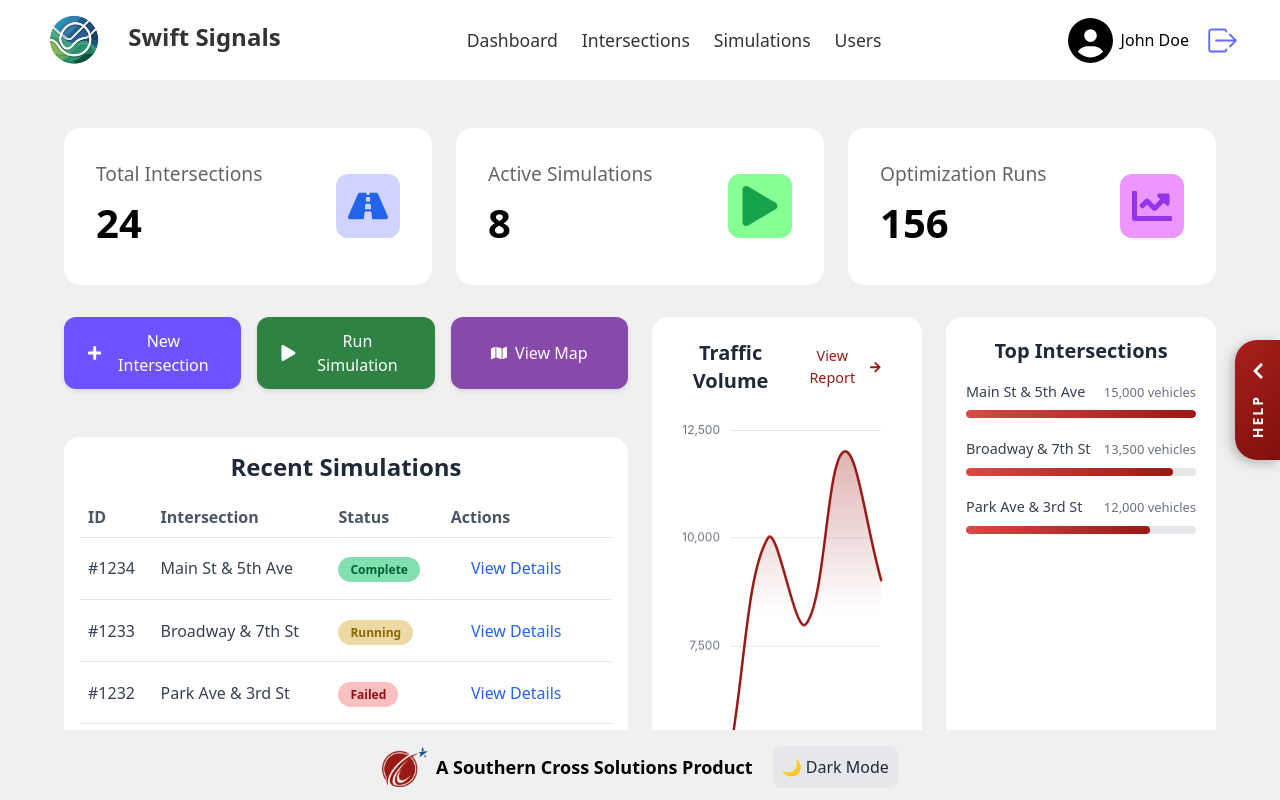
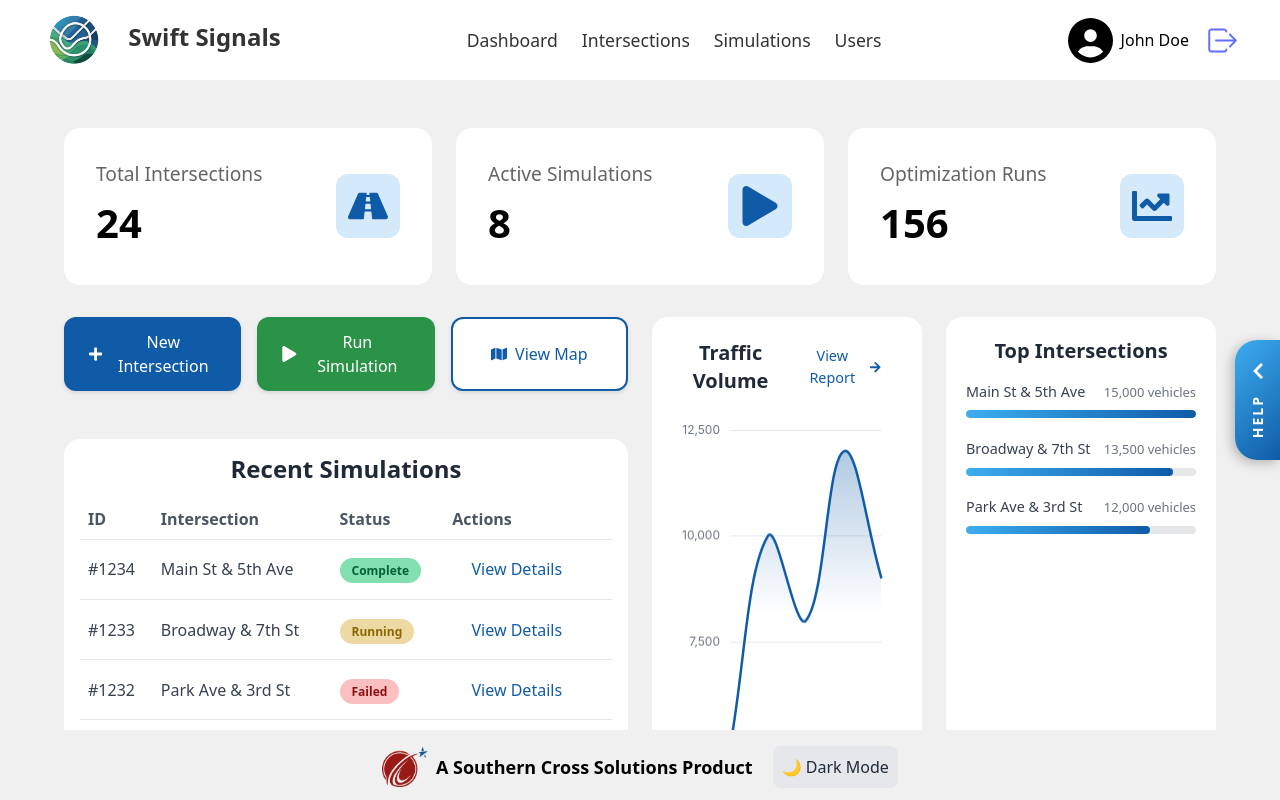
Before and after one commit to COS301-SE-2025/Swift-Signals, a React (Vite) app in the folder frontend/: page /dashboard in a window 1280 px wide. Built offline with nearby package versions, Linux system fonts and the light colour scheme.

Commit message:
Updated colours on dashboard page

```diff
--- a/frontend/src/pages/Dashboard.tsx
+++ b/frontend/src/pages/Dashboard.tsx
@@ -68,8 +68,8 @@ const Dashboard: React.FC = () => {
       const ctx = chartRef.current.getContext("2d");
       if (!ctx) return;
       const gradient = ctx.createLinearGradient(0, 0, 0, 200);
-      gradient.addColorStop(0, "rgba(153, 25, 21, 0.4)");
-      gradient.addColorStop(1, "rgba(153, 25, 21, 0)");
+      gradient.addColorStop(0, "rgba(15, 91, 167, 0.4)");
+      gradient.addColorStop(1, "rgba(15, 91, 167, 0)");
       chartInstanceRef.current = new Chart(ctx, {
         type: "line",
         data: {
@@ -80,12 +80,12 @@ const Dashboard: React.FC = () => {
               data: [5000, 10000, 8000, 12000, 9000],
               fill: true,
               backgroundColor: gradient,
-              borderColor: "#991915",
+              borderColor: "#0F5BA7",
               borderWidth: 2.5,
               pointRadius: 0,
               pointHoverRadius: 8,
-              pointHoverBackgroundColor: "#991915",
-              pointHoverBorderColor: "#fff",
+              pointHoverBackgroundColor: "#0F5BA7",
+              pointHoverBorderColor: "#0066CC",
               tension: 0.4,
             },
           ],
@@ -153,7 +153,7 @@ const Dashboard: React.FC = () => {
         <div className="card-grid">
           <div className="card">
             <div className="card-icon-1">
-              <span className="text-blue-600">
+              <span className="text-[#0F5BA7]">
                 <FaRoad />
               </span>
             </div>
@@ -164,7 +164,7 @@ const Dashboard: React.FC = () => {
           </div>
           <div className="card">
             <div className="card-icon-2">
-              <span className="text-green-600">
+              <span className="text-[#0F5BA7]">
                 <FaPlay />
               </span>
             </div>
@@ -175,7 +175,7 @@ const Dashboard: React.FC = () => {
           </div>
           <div className="card">
             <div className="card-icon-3">
-              <span className="text-purple-600">
+              <span className="text-[#0F5BA7]">
                 <FaChartLine />
               </span>
             </div>
@@ -187,21 +187,17 @@ const Dashboard: React.FC = () => {
         </div>
         <div className="dashboard-main-grid">
           <div className="main-column">
-            {/* --- MODIFICATION START --- */}
-            {/* Replaced 'flex flex-wrap' with a responsive grid layout */}
             <div className="grid grid-cols-2 xl:grid-cols-3 gap-4 mb-6">
-              <button className="quick-action-button bg-customIndigo text-white flex items-center justify-center gap-2">
+              <button className="quick-action-button bg-[#0F5BA7] text-white flex items-center justify-center gap-2">
                 <FaPlus /> New Intersection
               </button>
-              <button className="quick-action-button bg-customGreen text-white flex items-center justify-center gap-2">
+              <button className="quick-action-button bg-[#2B9348] text-white flex items-center justify-center gap-2">
                 <FaPlay /> Run Simulation
               </button>
-              {/* This button now spans 2 columns on smaller screens and 1 on extra-large screens */}
-              <button className="quick-action-button bg-customPurple text-white flex items-center justify-center gap-2 col-span-2 xl:col-span-1">
+              <button className="quick-action-button border-2 border-[#0F5BA7] text-[#0F5BA7] bg-white hover:bg-[#e6f1fa] transition flex items-center justify-center gap-2 col-span-2 xl:col-span-1">
                 <FaMap /> View Map
               </button>
             </div>
-            {/* --- MODIFICATION END --- */}
             <div className="recent-simulations-tab bg-white dark:bg-gray-800 p-4 rounded-lg shadow-md">
               <h2 className="text-xl font-semibold text-gray-800 dark:text-white mb-4">
                 Recent Simulations
@@ -236,7 +232,7 @@ const Dashboard: React.FC = () => {
                           </span>
                         </td>
                         <td className="p-2">
-                          <button className="view-details-button text-blue-600 hover:underline">
+                          <button className="view-details-button text-[#0F5BA7] hover:underline border-none">
                             View Details
                           </button>
                         </td>
--- a/frontend/src/styles/Dashboard.css
+++ b/frontend/src/styles/Dashboard.css
@@ -65,18 +65,18 @@ body {
 }
 
 .card-icon-1 {
-  color: #3700ff;
-  background-color: #d0d3ff;
+  color: #0F5BA7;
+  background-color: #d4e9f9;
 }
 
 .card-icon-2 {
-  color: #008b25;
-  background-color: #87ff95;
+  color: #0F5BA7;
+  background-color: #d4e9f9;
 }
 
 .card-icon-3 {
-  color: #8600b3;
-  background-color: #ed96ff;
+  color: #0F5BA7;
+  background-color: #d4e9f9;
 }
 
 .card-text {
@@ -139,7 +139,7 @@ body {
 }
 
 .quick-action-button {
-  border: none;
+  /* border: none; */
   border-radius: 12px;
   padding: 0.75rem 1.5rem;
   font-size: 1em;
@@ -218,7 +218,7 @@ body {
 .view-report-button {
   background: none;
   border: none;
-  color: #991915;
+  color: #0F5BA7;
   font-weight: 500;
   font-size: 0.9em;
   cursor: pointer;
@@ -300,7 +300,7 @@ body {
 .progress-bar {
   height: 100%;
   border-radius: 4px;
-  background: linear-gradient(90deg, #d84a45, #991915);
+  background: linear-gradient(90deg, #3DAEF0, #0F5BA7);
   transition: width 0.5s ease-in-out;
 }
 
--- a/frontend/src/styles/HelpMenu.css
+++ b/frontend/src/styles/HelpMenu.css
@@ -17,7 +17,7 @@
   width: 45px;
   height: 120px;
   transform: translateY(-50%);
-  background: linear-gradient(135deg, #a8201c, #80100c);
+  background: linear-gradient(135deg, #3DAEF0, #0F5BA7);
   color: white;
   border: none;
   border-radius: 22px 0 0 22px;
--- a/frontend/src/styles/InteractiveTutorial.css
+++ b/frontend/src/styles/InteractiveTutorial.css
@@ -5,15 +5,18 @@
   width: 100vw;
   height: 100vh;
   z-index: 10000;
+  pointer-events: auto;
+  background: rgba(0, 0, 0, 0.65); /* Darken everything behind */
 }
 
+/* Highlight the selected element with a cutout and glow */
 .tutorial-highlight {
   position: absolute;
   border-radius: 8px;
-  /* This box-shadow creates the "cutout" effect over the entire screen */
   box-shadow:
-    0 0 0 9999px rgba(0, 0, 0, 0.6),
-    0 0 15px rgba(0, 0, 0, 0.3);
+    0 0 0 9999px rgba(0,0,0,0.65), /* darken everything except highlight */
+    0 0 24px 8px #4e8cff,           /* blue glow around highlight */
+    0 0 0 2px #fff;                 /* white border for emphasis */
   transition: all 0.4s cubic-bezier(0.25, 0.46, 0.45, 0.94);
   pointer-events: none; /* Allows clicks to go through to the popover */
 }
```
